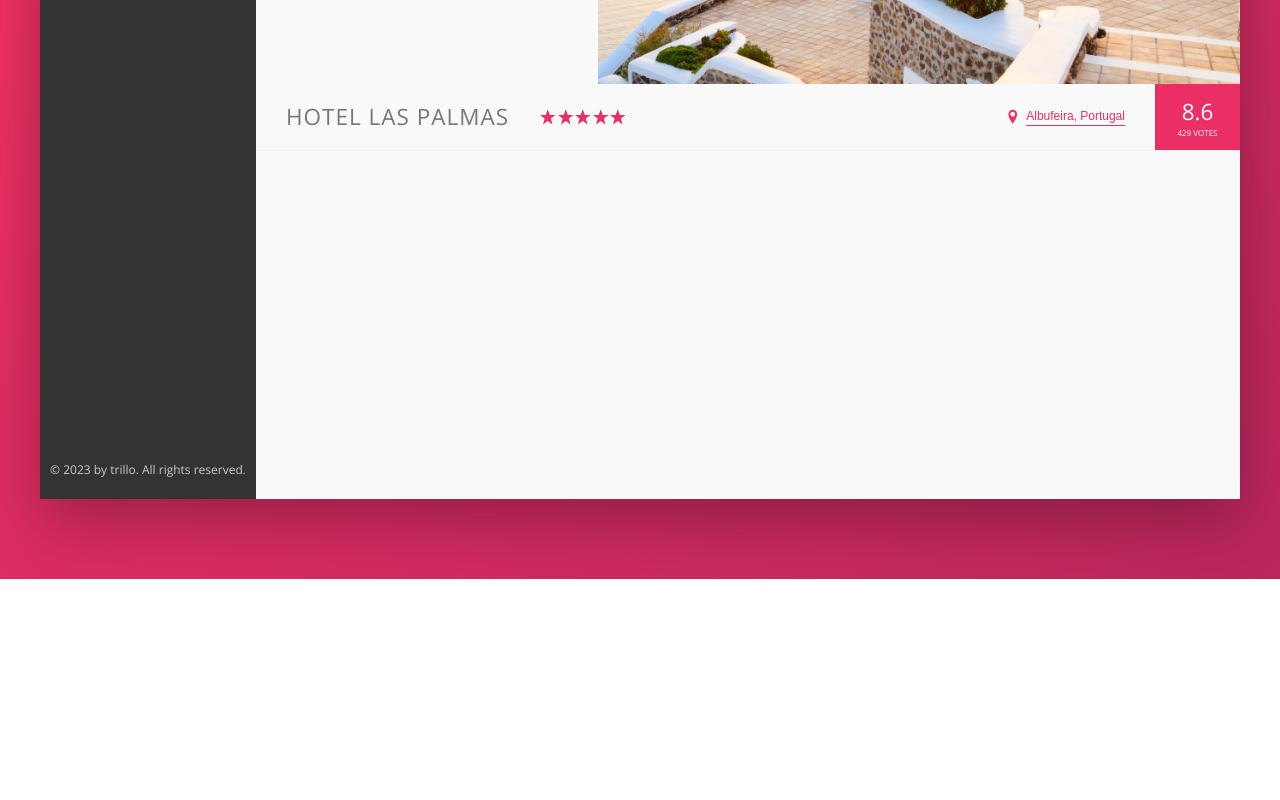
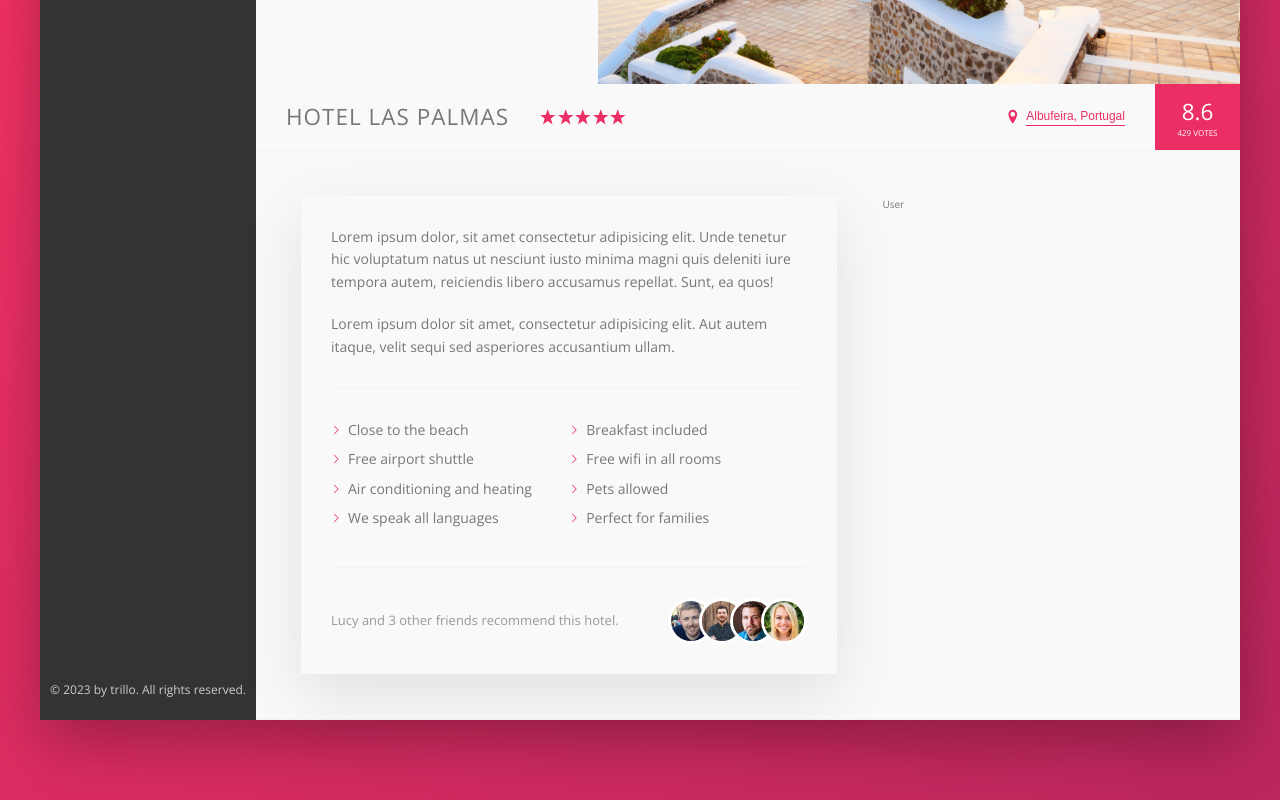
Before and after one commit to nachop51/CSS_practice, a website: page Trillo/index.html in a window 1280 px wide. Shown: the part 451-1251 px from the top of the page. Before the commit the page ends 1030 px from the top, so only its background shows below. Drawn offline with nearby package versions, Linux system fonts and the light colour scheme.

Commit message:
Advances in detail section

```diff
--- a/Trillo/index.html
+++ b/Trillo/index.html
@@ -145,6 +145,59 @@
               </div>
             </div>
           </div>
+
+          <div class="detail">
+            <div class="description">
+              <p class="paragraph">
+                Lorem ipsum dolor, sit amet consectetur adipisicing elit. Unde
+                tenetur hic voluptatum natus ut nesciunt iusto minima magni quis
+                deleniti iure tempora autem, reiciendis libero accusamus
+                repellat. Sunt, ea quos!
+              </p>
+              <p class="paragraph">
+                Lorem ipsum dolor sit amet, consectetur adipisicing elit. Aut
+                autem itaque, velit sequi sed asperiores accusantium ullam.
+              </p>
+              <ul class="list">
+                <li class="list__item">Close to the beach</li>
+                <li class="list__item">Breakfast included</li>
+                <li class="list__item">Free airport shuttle</li>
+                <li class="list__item">Free wifi in all rooms</li>
+                <li class="list__item">Air conditioning and heating</li>
+                <li class="list__item">Pets allowed</li>
+                <li class="list__item">We speak all languages</li>
+                <li class="list__item">Perfect for families</li>
+              </ul>
+              <div class="recommend">
+                <p class="recommend__count">
+                  Lucy and 3 other friends recommend this hotel.
+                </p>
+                <div class="recommend__friends">
+                  <img
+                    src="img/user-3.jpg"
+                    alt="Friend1"
+                    class="recommend__photo"
+                  />
+                  <img
+                    src="img/user-4.jpg"
+                    alt="Friend1"
+                    class="recommend__photo"
+                  />
+                  <img
+                    src="img/user-5.jpg"
+                    alt="Friend1"
+                    class="recommend__photo"
+                  />
+                  <img
+                    src="img/user-6.jpg"
+                    alt="Friend1"
+                    class="recommend__photo"
+                  />
+                </div>
+              </div>
+            </div>
+            <div class="user-reviews">User</div>
+          </div>
         </main>
       </div>
     </div>
--- a/Trillo/sass/_base.scss
+++ b/Trillo/sass/_base.scss
@@ -31,6 +31,7 @@ Grey dark 3: #999
   --color-grey-dark-3: #999;
 
   --shadow-dark: 0 2rem 6rem rgba(0, 0, 0, 0.3);
+  --shadow-light: 0 2rem 6rem rgba(0, 0, 0, 0.1);
 }
 
 * {
--- a/Trillo/sass/_components.scss
+++ b/Trillo/sass/_components.scss
@@ -282,3 +282,69 @@
     box-shadow: none;
   }
 }
+
+.paragraph:not(:last-of-type) {
+  margin-bottom: 2rem;
+}
+
+.list {
+  list-style: none;
+  margin: 3rem 0;
+  padding: 3rem 0;
+  border-top: 1px solid var(--color-grey-light-2);
+  border-bottom: 1px solid var(--color-grey-light-2);
+
+  display: flex;
+  flex-wrap: wrap;
+
+  &__item {
+    flex: 0 0 50%;
+    margin-bottom: 0.7rem;
+  }
+
+  &__item::before {
+    content: "";
+    display: inline-block;
+    width: 1rem;
+    height: 1rem;
+    margin-right: 0.7rem;
+
+    // Older browsers
+    // background-image: url(../img/chevron-thin-right.svg);
+    // background-size: cover;
+
+    // Newer browsers
+    background-color: var(--color-primary);
+    -webkit-mask-image: url(../img/chevron-thin-right.svg);
+    mask-image: url(../img/chevron-thin-right.svg);
+    -webkit-mask-size: cover;
+    mask-size: cover;
+  }
+}
+
+.recommend {
+  font-size: 1.3rem;
+  color: var(--color-grey-dark-3);
+  display: flex;
+  align-items: center;
+
+  &__count {
+    margin-right: auto;
+  }
+
+  &__friends {
+    display: flex;
+  }
+
+  &__photo {
+    box-sizing: content-box;
+    width: 4rem;
+    height: 4rem;
+    border-radius: 50%;
+    border: 3px solid #fff;
+
+    &:not(:last-child) {
+      margin-right: -1.5rem;
+    }
+  }
+}
--- a/Trillo/sass/_layout.scss
+++ b/Trillo/sass/_layout.scss
@@ -36,5 +36,23 @@
 .hotel-view {
   // flex-grow 1 means that the element will take up as much space as possible
   flex: 1;
-  height: 80rem;
 }
+
+.detail {
+  display: flex;
+  padding: 4.5rem;
+  background-color: var(--color-grey-light-1);
+  border-bottom: 1px solid var(--color-grey-light-2);
+}
+
+.description {
+  box-shadow: var(--shadow-light);
+  font-size: 1.4rem;
+  padding: 3rem;
+  flex: 0 0 60%;
+  margin-right: 4.5rem;
+}
+
+.user-reviews {
+  flex: 1;
+}
```
Also changed, not shown: Trillo/css/style.css.
